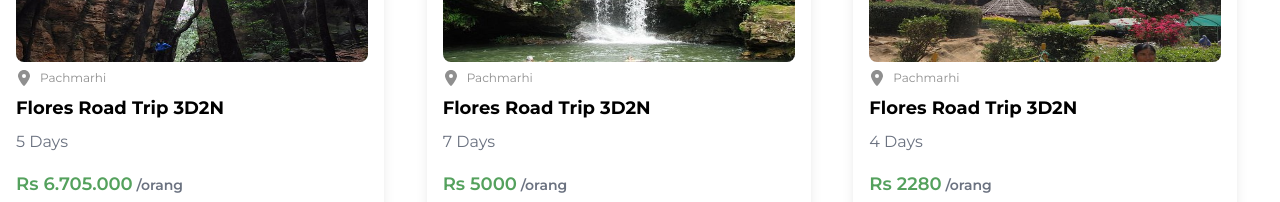
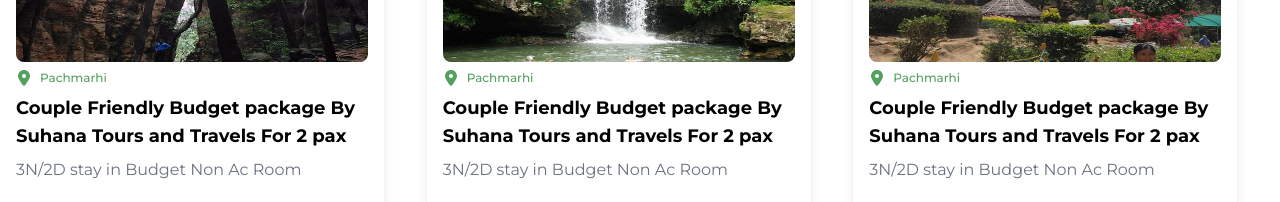
Before and after one commit to aniketkalawat88/travel-web, a Next.js app: page / in a window 1280 px wide. Shown: the part 686-888 px from the top of the page. Built offline with nearby package versions, Linux system fonts and the light colour scheme; a web font is replaced by a local one.

Commit message:
bug-fixed

```diff
--- a/src/app/_components/home-package.jsx
+++ b/src/app/_components/home-package.jsx
@@ -45,17 +45,17 @@
                     className="rounded-lg w-full md:h-48 sm:h-36 h-28"
                 />
                 <div className="">
-                    <div className="flex items-center text-[#8F8F8F;] my-2">
-                    <FaLocationDot className="mr-2"></FaLocationDot>
-                    <span className="text-xs"> Pachmarhi</span>
+                    <div className="flex items-center text-primary-main my-2">
+                      <FaLocationDot className="mr-2"></FaLocationDot>
+                      <span className="text-xs font-medium"> Pachmarhi</span>
                     </div>
                     <h2 className="md:text-lg sm:text-base text-sm font-bold mb-2">
-                    Flores Road Trip 3D2N
+                    Couple Friendly Budget package By  Suhana Tours and Travels For 2 pax
                     </h2>
-                    <p className="text-gray-500 mb-4 sm:text-base text-sm ">{ele.day} Days</p>
+                    <p className="text-gray-500 mb-4 sm:text-base text-sm "> 3N/2D stay in Budget Non Ac Room</p>
                     <p className="text-primary-main md:text-lg sm:text-base text-sm font-semibold mb-4">
-                    Rs {ele.price}
-                    <span className="text-gray-500 text-sm"> /orang</span>
+                    Total package cost =  {ele.price}
+                    {/* <span className="text-gray-500 text-sm"> /</span> */}
                     </p>
                     <button className="bg-primary-main text-white md:py-2 py-1 md:px-4 md:rounded-lg rounded-sm w-full md:text-base sm:text-sm text-xs">
                     Book Now
--- a/src/app/_components/package-hero.jsx
+++ b/src/app/_components/package-hero.jsx
@@ -10,12 +10,13 @@
         alt="Background Image"
         className="object-cover object-center w-full h-full"
       />
-      <div className="absolute inset-0 bg-black/60" />
+      <div className="absolute inset-0 bg-primary-main/40" />
     </div>
     <div className="relative z-10 flex flex-col justify-center items-center h-full text-center">
       <div className="font-medium text-center ">
-        <p className="text-primary-main text-6xl ">{name}</p>
+        <p className="text-white text-6xl ">{name}</p>
         <p className="text-xs sm:text-sm md:mb-6 max-w-2xl mx-auto mt-8">Lorem ipsum dolor sit amet consectetur adipisicing elit. Reiciendis laborum dolores dicta, eaque id expedita totam ex provident molestiae cupiditate hic reprehenderit, non vel quaerat mollitia odio iusto sunt quisquam.</p>
+        <button className='bg-primary-main p-2 px-10 rounded-md'>Explore More</button>
       </div>
     </div>
   </div>
--- a/src/app/_components/packages.jsx
+++ b/src/app/_components/packages.jsx
@@ -1,27 +1,27 @@
-import React from 'react'
+import React from "react";
 
 const Packages = () => {
-    const pack = [
-        "",
-        "",
-        ""
-    ]
+  const pack = ["", "", ""];
   return (
-        <div className='max-w-6xl mx-auto space-y-6 my-6'>
-            {
-                pack.map((ele, i) => (
-
-                    <div key={i} className="h-[420px] rounded-lg overflow-hidden lg:max-w-none dark:bg-[#f0f0f073] lg:flex  shadow-teal border-4 border-primary-main">
+    <div className="max-w-6xl mx-auto space-y-6 my-6">
+      {pack.map((ele, i) => (
+        <div
+          key={i}
+          className="h-[420px] rounded-lg overflow-hidden lg:max-w-none dark:bg-primary-main/ lg:flex  shadow-teal border-4 border-primary-main"
+        >
           <div className="w-[50%] flex items-center justify-center dark:bg-[#f0f0f073]">
-                        <img className="w-[90%] h-[90%] object-cover rounded-lg" src="/assets/images/about-images/about-main.avif" alt="" />
+            <img
+              className="w-[90%] h-[90%] object-cover rounded-lg"
+              src="/assets/images/about-images/about-main.avif"
+              alt=""
+            />
           </div>
           <div className="bg-white w-[60%] px-6 py-4 lg:flex-shrink-1  dark:bg-[#f0f0f073]">
             <h3 className="text-xl text-left leading-8 font-extrabold text-black sm:text-2xl sm:leading-9 dark:text-black">
-                                Couple Friendly Budget package By  Suhana Tours and Travels
-                                For 2 pax
+              Couple Friendly Budget package By Suhana Tours and Travels For 2
+              pax
             </h3>
             <div className="mt-4">
-
               <ul className="pl-0 lg:grid lg:gap-x-8 lg:gap-y-5 space-y-5 lg:space-y-0">
                 <li className="flex items-start lg:col-span-1">
                   <div className="flex-shrink-0">
@@ -97,10 +97,9 @@
                 </li>
                 <li className="flex items-start lg:col-span-1">
                   <p className="mt-4 text-lg leading-5 text-primary-main font-ttnorms text-left ">
-                                        Total package cost =  10000.00
+                    Total package cost = 10000.00
                   </p>
                 </li>
-
               </ul>
               <div className="lg:mt-2">
                 <div className="rounded-md shadow w-[50%]">
@@ -113,18 +112,17 @@
                 </div>
                 <li className="flex items-start lg:col-span-1">
                   <p className="mt-2 text-sm leading-5 text-black font-ttnorms text-left">
-                                       Price may vary according to festivals public holidays seasons weekends .
+                    Price may vary according to festivals public holidays
+                    seasons weekends .
                   </p>
                 </li>
               </div>
             </div>
           </div>
+        </div>
+      ))}
+    </div>
+  );
+};
 
-                    </div>
-                ))
-            }
-        </div>
-    )
-}
-
-export default Packages
+export default Packages;
--- a/src/app/layout.js
+++ b/src/app/layout.js
@@ -15,7 +15,7 @@
 });
 
 export const metadata = {
-  title: "Create Next App",
+  title: "Tour and Travel",
   description: "Generated by create next app",
 };
 
```
Lines whose indentation alone changed are shown as unchanged.
